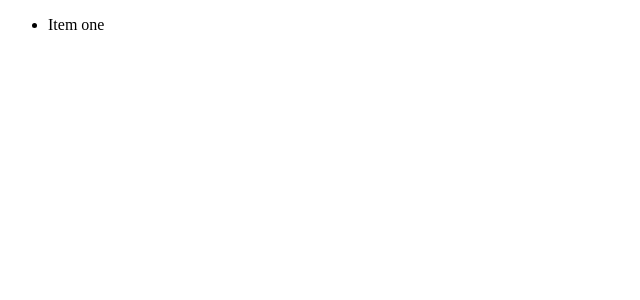
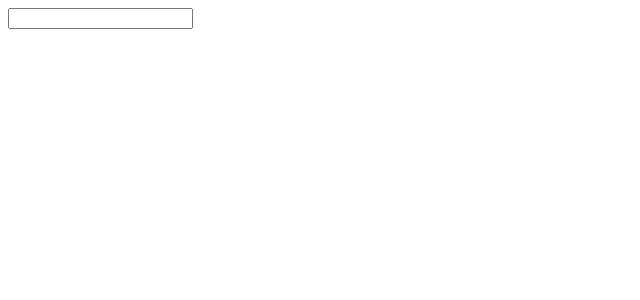
Before and after one commit to ElijahCoding/vue-testing, a Vue app: page / in a window 1280 px wide. Shown: the top 300 px of the page, without its empty margins (0-640 px from the left). Built offline with nearby package versions, Linux system fonts and the light colour scheme.

Commit message:
preparing to test event

```diff
--- /dev/null
+++ b/src/components/elements/form/AppFormInput.vue
@@ -0,0 +1,23 @@
+<template>
+    <input
+            type="text"
+            :value="modelValue"
+            @input="$emit('input', $event.target.value)"
+            >
+</template>
+
+<script>
+    export default {
+        model: {
+            prop: 'modelValue',
+            event: 'input'
+        },
+
+        props: {
+            modelValue: {
+                default: undefined
+            }
+        }
+
+    }
+</script>
--- a/src/views/Home.vue
+++ b/src/views/Home.vue
@@ -1,18 +1,21 @@
 <template>
   <div>
-      <AppList>
-          <li>Item one</li>
-      </AppList>
+      <AppFormInput v-model="body" />
+
+      {{ body }}
   </div>
 </template>
-
 <script>
-import AppList from '@/components/elements/list/AppList'
+import AppFormInput from '@/components/elements/form/AppFormInput'
 
 export default {
-  name: 'home',
-  components: {
-      AppList
-  }
+    data () {
+        return {
+            body: ''
+        }
+    },
+    components: {
+        AppFormInput
+    }
 }
 </script>
```
Also changed, not shown: 1 other file (tests, documents, lock files or other folders).
